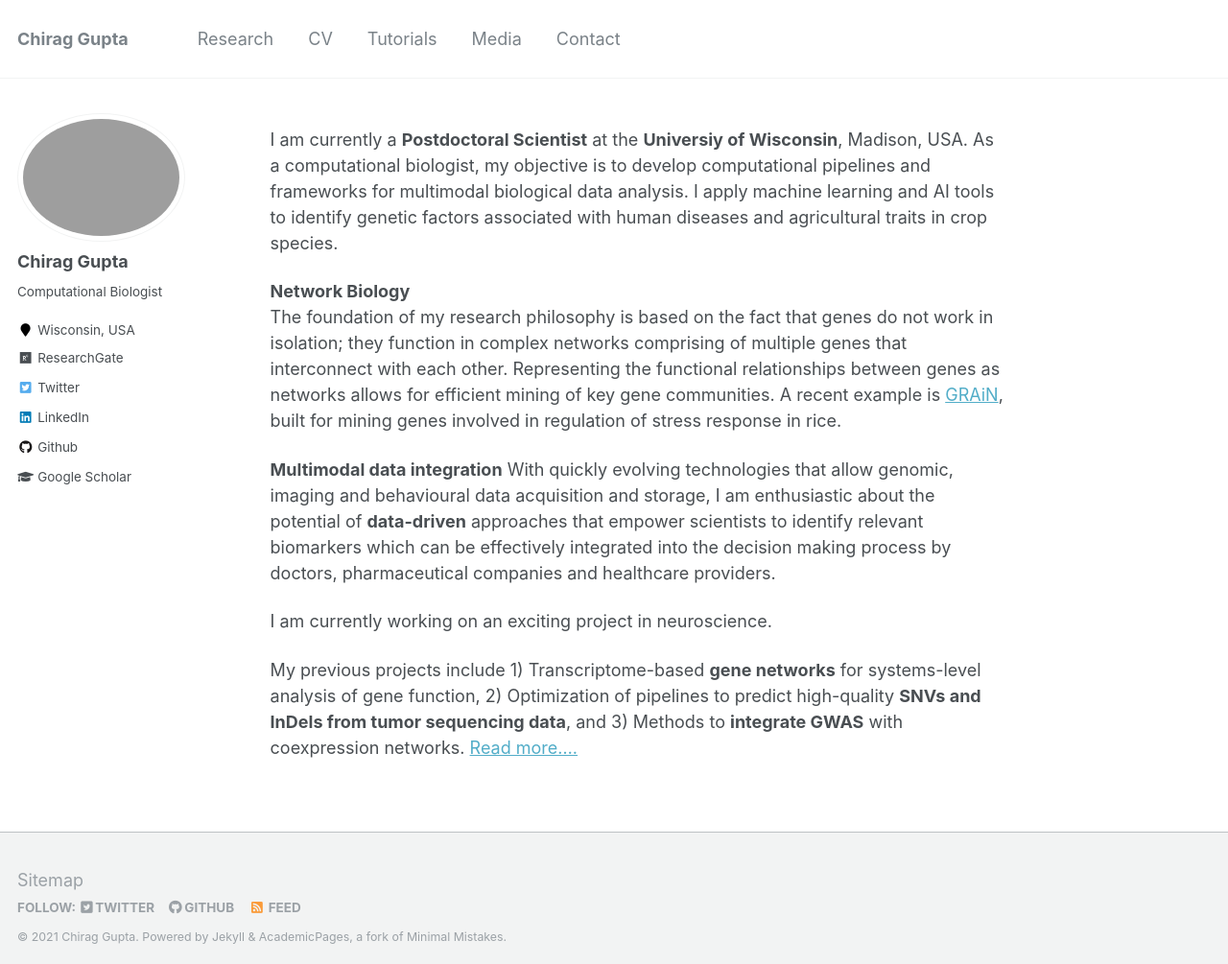
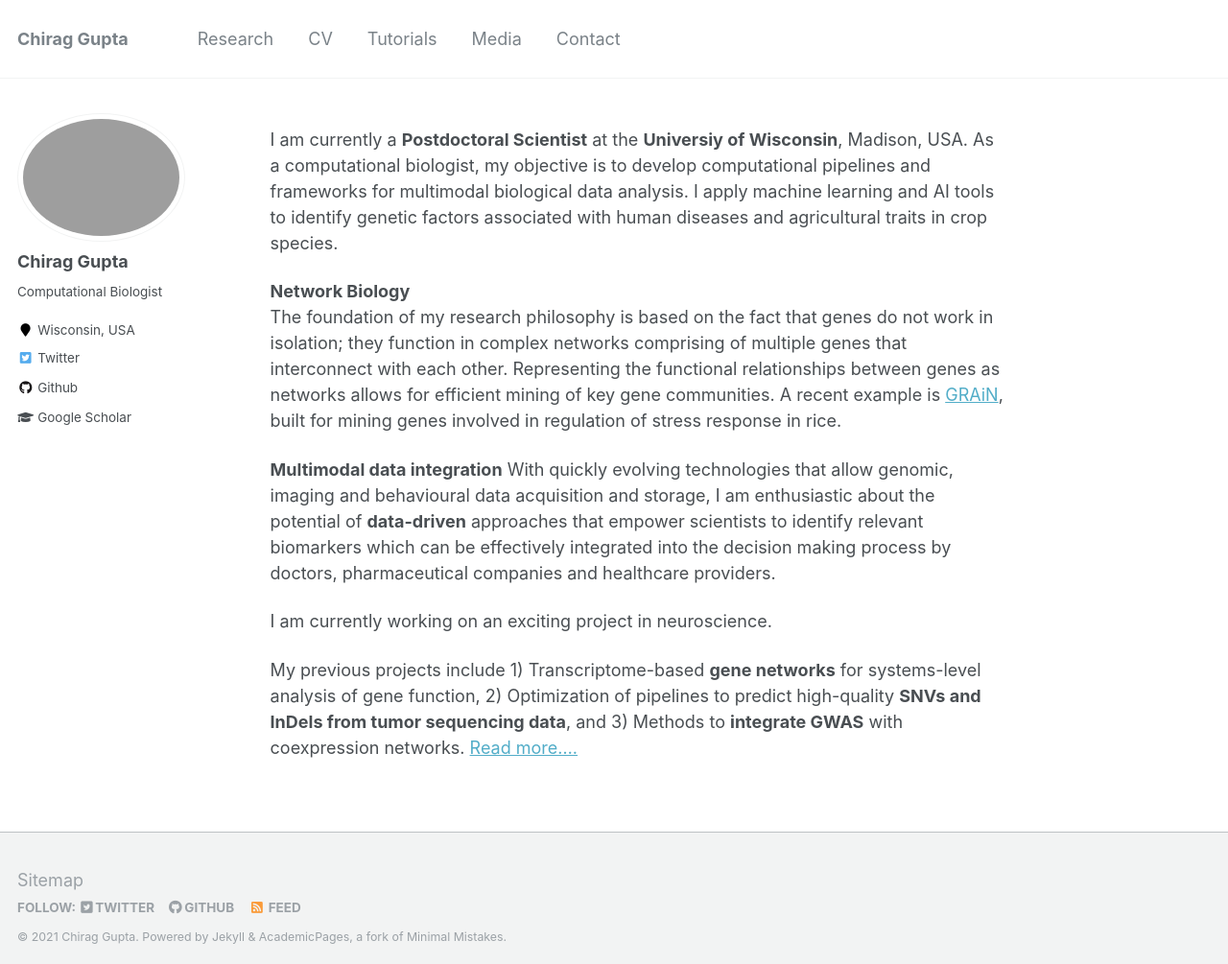
Before and after one commit to cngupta/cngupta.github.io, a Jekyll site: the page built from _pages/about.md, in a window 1280 px wide and 1005 px high. Shown: the whole window at 96% size. Built offline with Jekyll 4.4.1, drawn with Linux system fonts in a browser that asks for light colours.

Commit message:
Update _config.yml

```diff
--- a/_config.yml
+++ b/_config.yml
@@ -88,10 +88,8 @@ author:
   location         : "Wisconsin, USA"
   googlescholar    : "https://scholar.google.com/citations?hl=en&user=DatsM4kAAAAJ"
   email            :
-  researchgate     :  "https://www.researchgate.net/profile/Chirag_Gupta3"
   github           : "cngupta"
   twitter          : "chiraggupta_In"
-  linkedin         : "cngupta"
 
 # Reading Files
 include:
```
